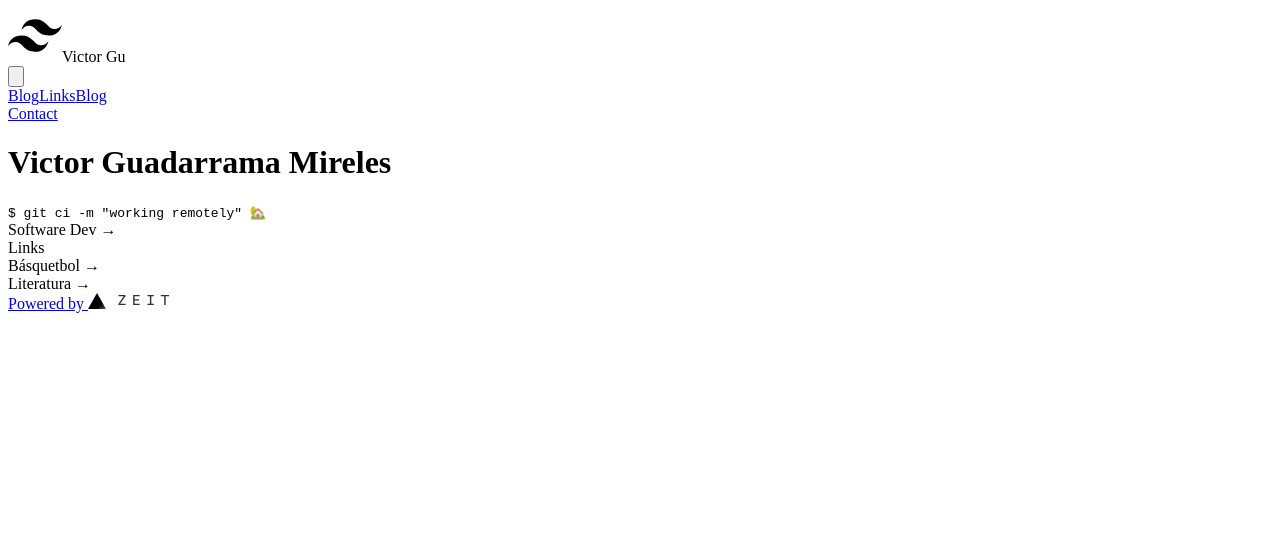
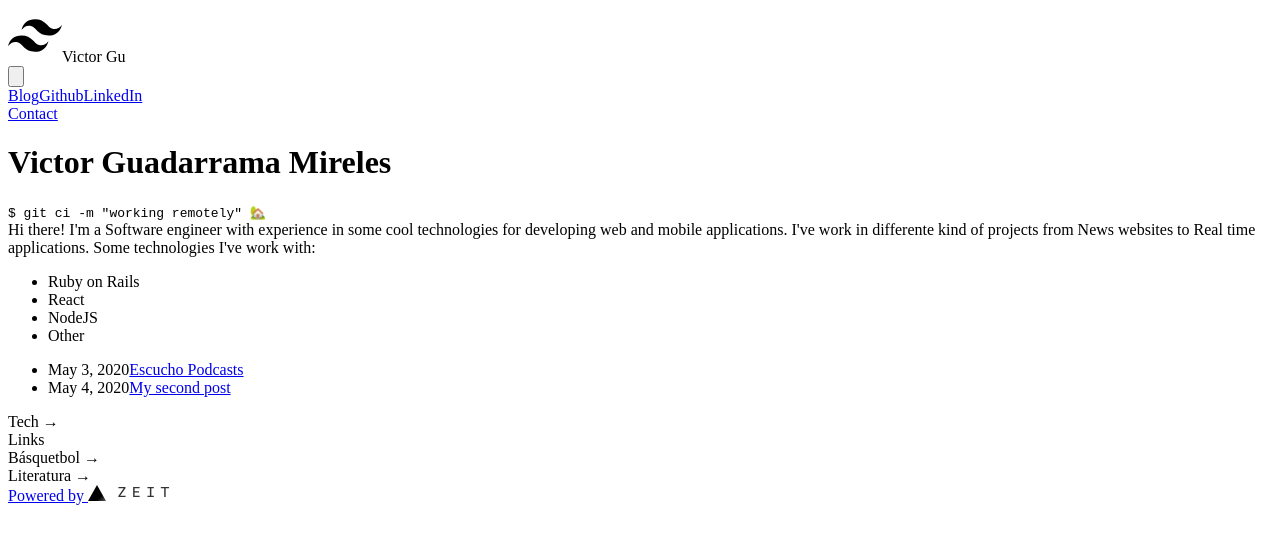
Before and after one commit to victore/victorgu20, a Next.js app: page / in a window 1280 px wide. Shown: the top 544 px of the page. Built offline with nearby package versions, Linux system fonts and the light colour scheme.

Commit message:
adding blog -progress-

```diff
--- a/components/Header.js
+++ b/components/Header.js
@@ -1,5 +1,6 @@
 import React from "react";
 import Head from "next/head";
+import Link from "next/link";
 
 function Header() {
   return (
@@ -35,23 +36,26 @@ function Header() {
         </div>
         <div class="w-full block flex-grow lg:flex lg:items-center lg:w-auto">
           <div class="text-sm lg:flex-grow">
+            <Link href="/blog">
+              <a
+                href="/blog"
+                class="block mt-4 lg:inline-block lg:mt-0 text-gray-600 hover:text-white mr-4"
+              >
+                Blog
+              </a>
+            </Link>
+
             <a
               href="#responsive-header"
               class="block mt-4 lg:inline-block lg:mt-0 text-gray-600 hover:text-white mr-4"
             >
-              Blog
-            </a>
-            <a
-              href="#responsive-header"
-              class="block mt-4 lg:inline-block lg:mt-0 text-gray-600 hover:text-white mr-4"
-            >
-              Links
+              Github
             </a>
             <a
               href="#responsive-header"
               class="block mt-4 lg:inline-block lg:mt-0 text-gray-600 hover:text-white"
             >
-              Blog
+              LinkedIn
             </a>
           </div>
           <div>
--- a/pages/index.js
+++ b/pages/index.js
@@ -1,7 +1,20 @@
 import Header from "../components/Header";
+import Link from "next/link";
+import { posts } from "../posts";
 import Footer from "../components/Footer";
 
-const Home = () => (
+export function getStaticProps() {
+  return {
+    props: {
+      posts: posts.map((post) => ({
+        ...post,
+        url: `${new Date(post.date).getFullYear()}/${post.id}`,
+      })),
+    },
+  };
+}
+
+const Home = ({ posts, date }) => (
   <>
     <Header />
     <div className="container mx-auto py-8">
@@ -10,9 +23,34 @@ const Home = () => (
         <code>$ git ci -m "working remotely" 🏡</code>
       </div>
 
+      <div class="bg-gray-100 p-4">
+        <div className="description block text-gray-700 text-justify bg-gray-300 px-4 py-2">
+          Hi there! I'm a Software engineer with experience in some cool
+          technologies for developing web and mobile applications. I've work in
+          differente kind of projects from News websites to Real time
+          applications. Some technologies I've work with:
+          <ul>
+            <li>Ruby on Rails</li>
+            <li>React</li>
+            <li>NodeJS</li>
+            <li>Other</li>
+          </ul>
+          <ul>
+            {posts.map((post) => (
+              <li key={post.id}>
+                <span>{post.date}</span>
+                <Link href={post.url}>
+                  <a>{post.title}</a>
+                </Link>
+              </li>
+            ))}
+          </ul>
+        </div>
+      </div>
+
       <div class="flex flex-wrap">
         <div className="flex-1 text-gray-700 text-center self-auto">
-          Software Dev &rarr;
+          Tech &rarr;
         </div>
         <div className="flex-1 text-gray-700 text-center self-auto">Links</div>
         <div className="flex-1 text-gray-700 text-center self-auto">
--- /dev/null
+++ b/posts.json
@@ -0,0 +1,13 @@
+{
+  "posts": [{
+      "id": "podcasts",
+      "date": "May 3, 2020",
+      "title": "Escucho Podcasts"
+    },
+    {
+      "id": "my-second-post",
+      "date": "May 4, 2020",
+      "title": "My second post"
+    }
+  ]
+}
```
Also changed, not shown: components/layouts/post.js (added, +9 -0 lines), pages/2020/podcasts.js (added, +28 -0 lines), pages/blog.js (added, +40 -0 lines).
